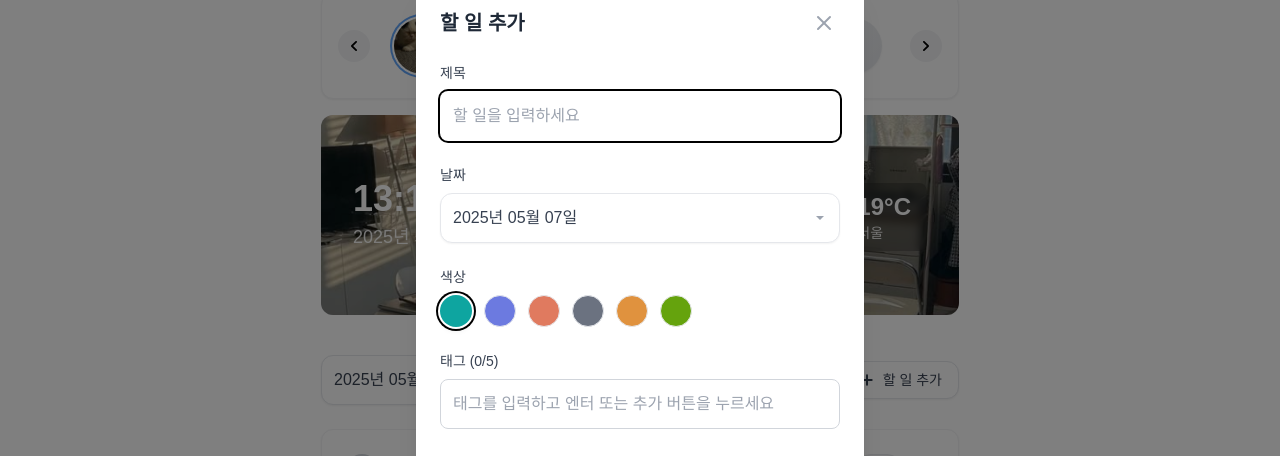
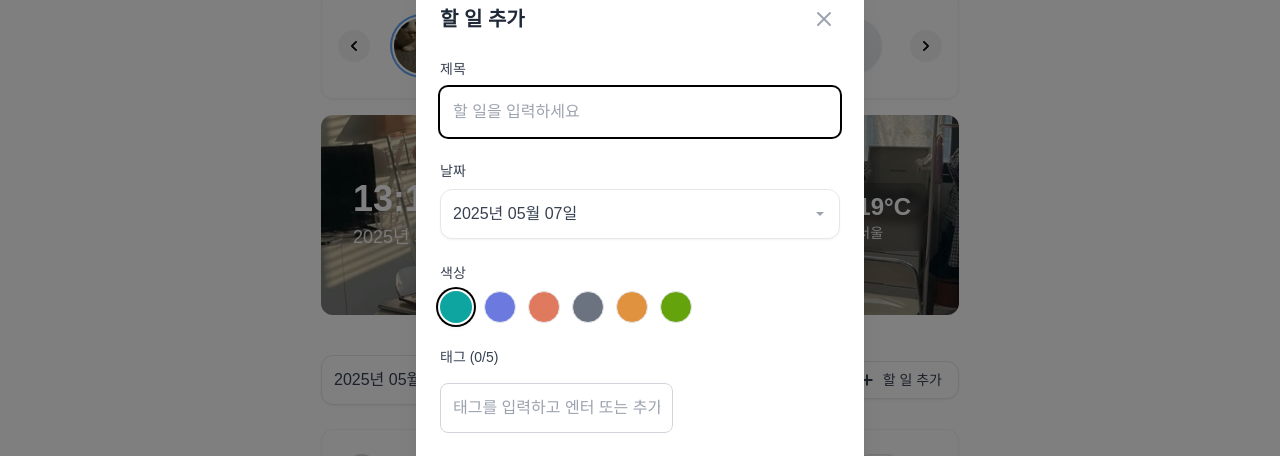
Before and after one commit to kimtaejin3/shared-todo, a Next.js app: page / in a window 1280 px wide. Both pictures are taken after a click on the button "할 일 추가". Shown: the part 141-597 px from the top of the page. Built offline with nearby package versions, Linux system fonts and the light colour scheme.

Commit message:
feat: 공통 Input 컴포넌트 구현 및 적용
- 재사용 가능한 Input 컴포넌트 생성 (src/components/common/Input.tsx)
- TodoAddModal과 FriendAddModal의 입력 필드에 공통 컴포넌트 적용
- 코드 중복 제거 및 UI 일관성 향상

```diff
--- a/src/app/(auth)/signup/page.tsx
+++ b/src/app/(auth)/signup/page.tsx
@@ -1,5 +1,5 @@
 import Image from "next/image";
-import logo from "@/assets/logo.png";
+import logo from "@/assets/images/logo.png";
 import Link from "next/link";
 
 export default function Page() {
--- /dev/null
+++ b/src/components/common/Input.tsx
@@ -0,0 +1,58 @@
+"use client";
+
+import React from "react";
+
+interface InputProps {
+  id: string;
+  label: string;
+  value: string;
+  onChange: (e: React.ChangeEvent<HTMLInputElement>) => void;
+  placeholder?: string;
+  maxLength?: number;
+  required?: boolean;
+  inputRef?: React.RefObject<HTMLInputElement>;
+  className?: string;
+  helpText?: string;
+  onKeyDown?: (e: React.KeyboardEvent<HTMLInputElement>) => void;
+  disabled?: boolean;
+}
+
+export default function Input({
+  id,
+  label,
+  value,
+  onChange,
+  placeholder = "",
+  maxLength,
+  required = false,
+  inputRef,
+  className = "",
+  helpText,
+  onKeyDown,
+  disabled = false,
+}: InputProps) {
+  return (
+    <div>
+      <label
+        htmlFor={id}
+        className="block text-sm font-medium text-gray-700 mb-2"
+      >
+        {label}
+      </label>
+      <input
+        type="text"
+        id={id}
+        ref={inputRef}
+        className={`w-full border border-gray-300 rounded-lg p-3 focus:outline-none focus:ring-2 focus:ring-black focus:border-transparent ${className}`}
+        placeholder={placeholder}
+        value={value}
+        onChange={onChange}
+        required={required}
+        maxLength={maxLength}
+        onKeyDown={onKeyDown}
+        disabled={disabled}
+      />
+      {helpText && <p className="mt-2 text-sm text-gray-500">{helpText}</p>}
+    </div>
+  );
+}
--- a/src/components/friend/FriendAddModal.tsx
+++ b/src/components/friend/FriendAddModal.tsx
@@ -1,6 +1,7 @@
 "use client";
 
 import { useState, useRef, useEffect } from "react";
+import Input from "@/components/common/Input";
 import { useFadeIn, useModalEvents } from "@/hooks";
 
 interface FriendAddModalProps {
@@ -83,28 +84,16 @@ export default function FriendAddModal({
         </div>
 
         <form onSubmit={handleSubmit} className="space-y-6">
-          <div>
-            <label
-              htmlFor="friendId"
-              className="block text-sm font-medium text-gray-700 mb-2"
-            >
-              친구 ID
-            </label>
-            <input
-              type="text"
-              id="friendId"
-              ref={inputRef}
-              className="w-full border border-gray-300 rounded-lg p-3 focus:outline-none focus:ring-2 focus:ring-black focus:border-transparent"
-              placeholder="추가할 친구의 ID를 입력하세요"
-              value={friendId}
-              onChange={(e) => setFriendId(e.target.value)}
-              required
-            />
-            <p className="mt-2 text-sm text-gray-500">
-              친구의 ID를 입력하면 친구 요청이 전송됩니다. 상대방이 수락하면
-              친구가 됩니다.
-            </p>
-          </div>
+          <Input
+            id="friendId"
+            label="친구 ID"
+            value={friendId}
+            onChange={(e) => setFriendId(e.target.value)}
+            placeholder="추가할 친구의 ID를 입력하세요"
+            required
+            inputRef={inputRef}
+            helpText="친구의 ID를 입력하면 친구 요청이 전송됩니다. 상대방이 수락하면 친구가 됩니다."
+          />
 
           <div className="flex justify-end space-x-3 pt-4">
             <button
--- a/src/components/todo/TodoAddModal.tsx
+++ b/src/components/todo/TodoAddModal.tsx
@@ -2,6 +2,7 @@
 
 import { useState, useRef, useEffect } from "react";
 import DatePicker from "@/components/common/DatePicker";
+import Input from "@/components/common/Input";
 import { useFadeIn, useModalEvents } from "@/hooks";
 
 import "@/styles/date-picker-custom.css";
@@ -136,25 +137,16 @@ export default function TodoAddModal({
 
         <form onSubmit={handleSubmit} className="space-y-6">
           {/* 제목 입력 */}
-          <div>
-            <label
-              htmlFor="title"
-              className="block text-sm font-medium text-gray-700 mb-2"
-            >
-              제목
-            </label>
-            <input
-              type="text"
+          <Input
             id="title"
-              ref={inputRef}
-              className="w-full border border-gray-300 rounded-lg p-3 focus:outline-none focus:ring-2 focus:ring-black focus:border-transparent"
-              placeholder="할 일을 입력하세요"
+            label="제목"
             value={title}
             onChange={(e) => setTitle(e.target.value)}
+            placeholder="할 일을 입력하세요"
             required
             maxLength={50}
+            inputRef={inputRef}
           />
-          </div>
 
           {/* 날짜 선택 */}
           <div>
@@ -204,15 +196,15 @@ export default function TodoAddModal({
               태그 ({tags.length}/5)
             </label>
             <div className="flex">
-              <input
-                type="text"
+              <Input
                 id="tags"
-                className="flex-1 border border-gray-300 rounded-lg p-3 focus:outline-none focus:border-none focus:ring-2 focus:ring-black focus:border-transparent"
-                placeholder="태그를 입력하고 엔터 또는 추가 버튼을 누르세요"
+                label=""
                 value={tagInput}
                 onChange={(e) => setTagInput(e.target.value)}
+                placeholder="태그를 입력하고 엔터 또는 추가 버튼을 누르세요"
                 onKeyDown={handleTagKeyDown}
                 disabled={tags.length >= 5}
+                className="flex-1"
               />
             </div>
 
```
Lines whose indentation alone changed are shown as unchanged.
